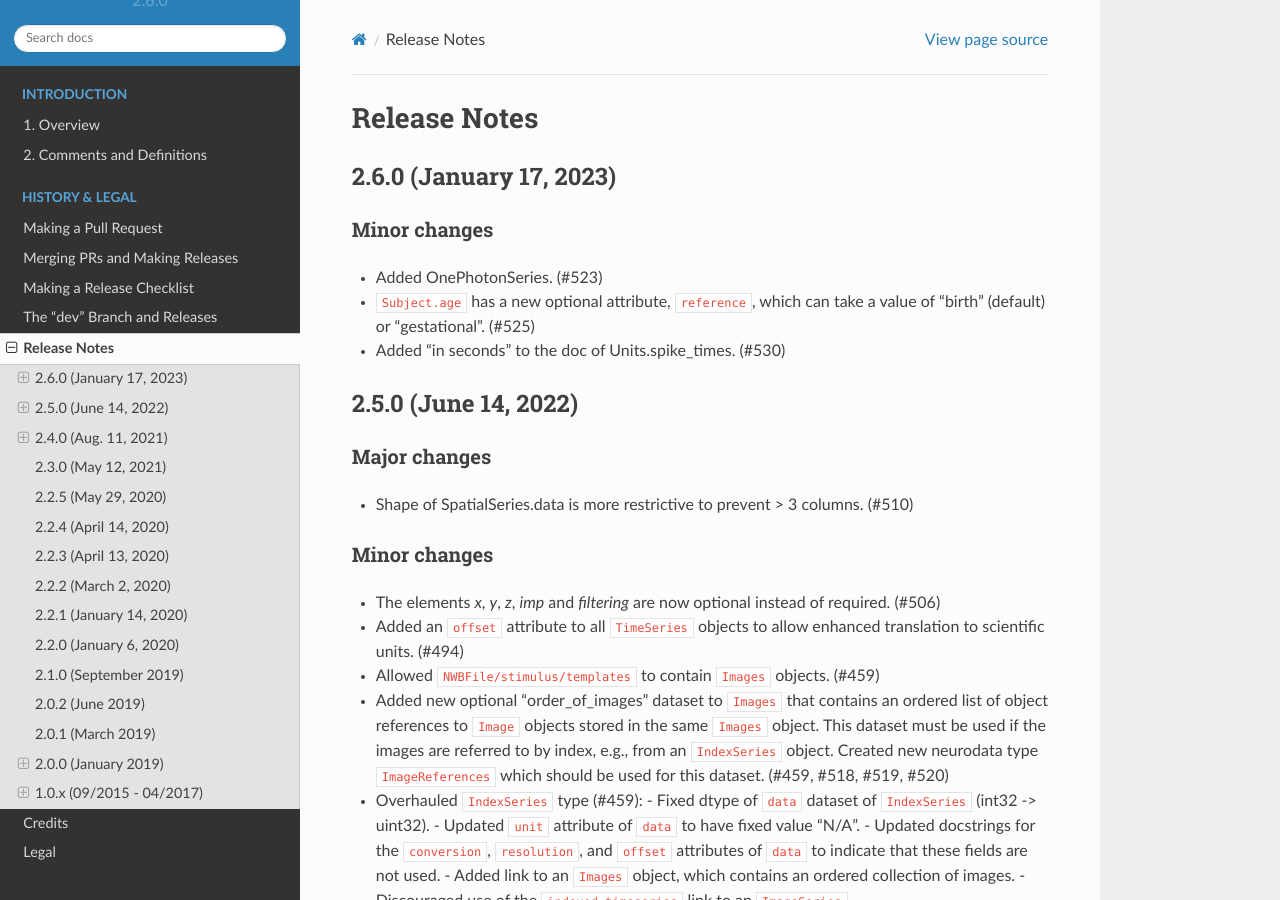
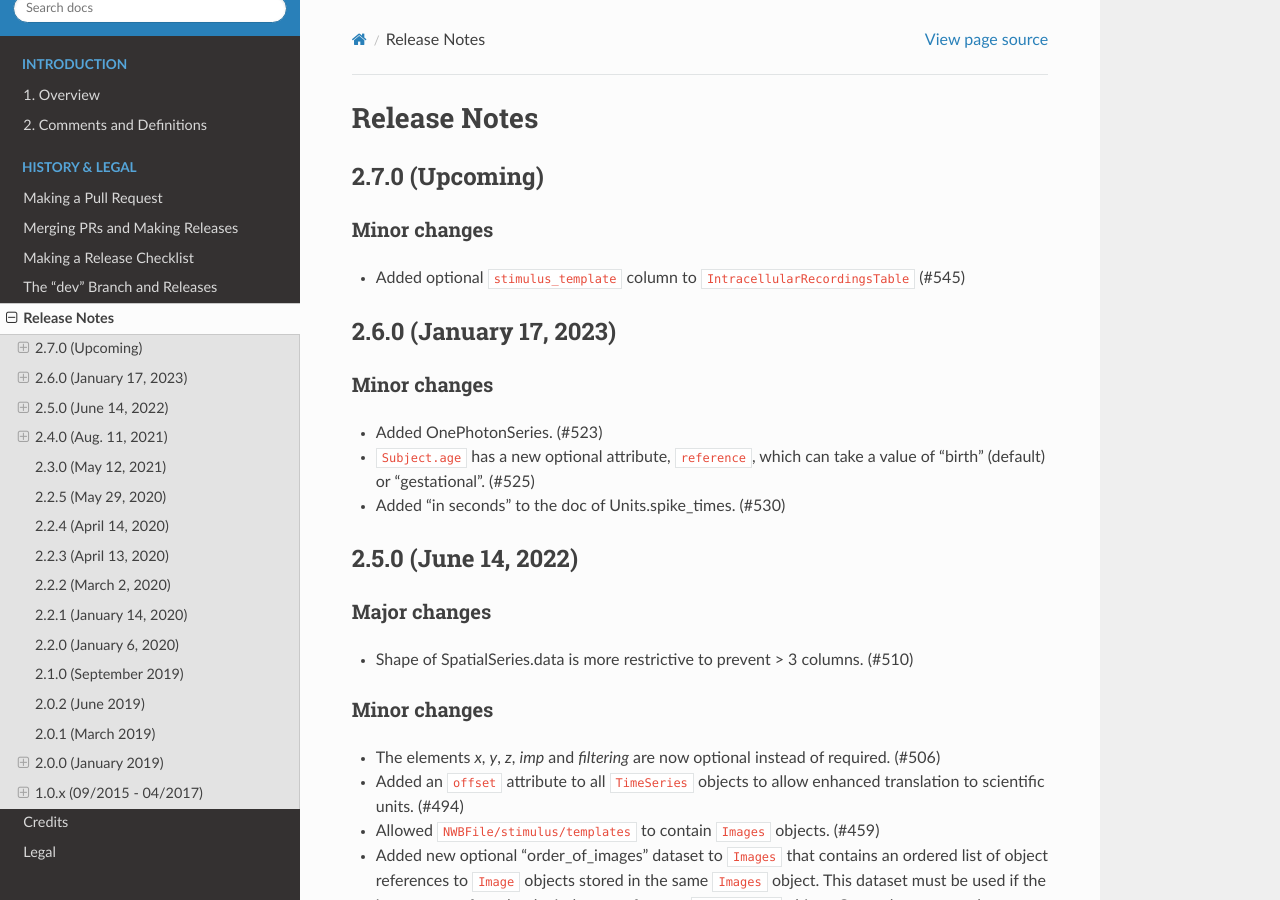
Before and after one commit to NeurodataWithoutBorders/nwb-schema, a Sphinx documentation site: the page built from docs/format/source/format_release_notes.rst, in a window 1280 px wide and 900 px high. Built offline with Sphinx 7.4.7 and the Read the Docs theme 2.0.0, drawn with Linux system fonts in a browser that asks for light colours.

Commit message:
update release notes and version string

```diff
--- a/docs/format/source/conf.py
+++ b/docs/format/source/conf.py
@@ -85,7 +85,7 @@ copyright = u'2017-2023, Neurodata Without Borders'
 # The short X.Y version.
 version = '2.6.0'
 # The full version, including alpha/beta/rc tags.
-release = '2.6.0'
+release = '2.6.0-alpha'
 
 # The language for content autogenerated by Sphinx. Refer to documentation
 # for a list of supported languages.
--- a/docs/format/source/format_release_notes.rst
+++ b/docs/format/source/format_release_notes.rst
@@ -3,6 +3,12 @@
 Release Notes
 =============
 
+2.7.0 (Upcoming)
+-----------------------
+
+Minor changes
+^^^^^^^^^^^^^
+- Added optional ``stimulus_template`` column to ``IntracellularRecordingsTable`` (#545)
 
 2.6.0 (January 17, 2023)
 -----------------------
```
Also changed, not shown: 1 other file.
